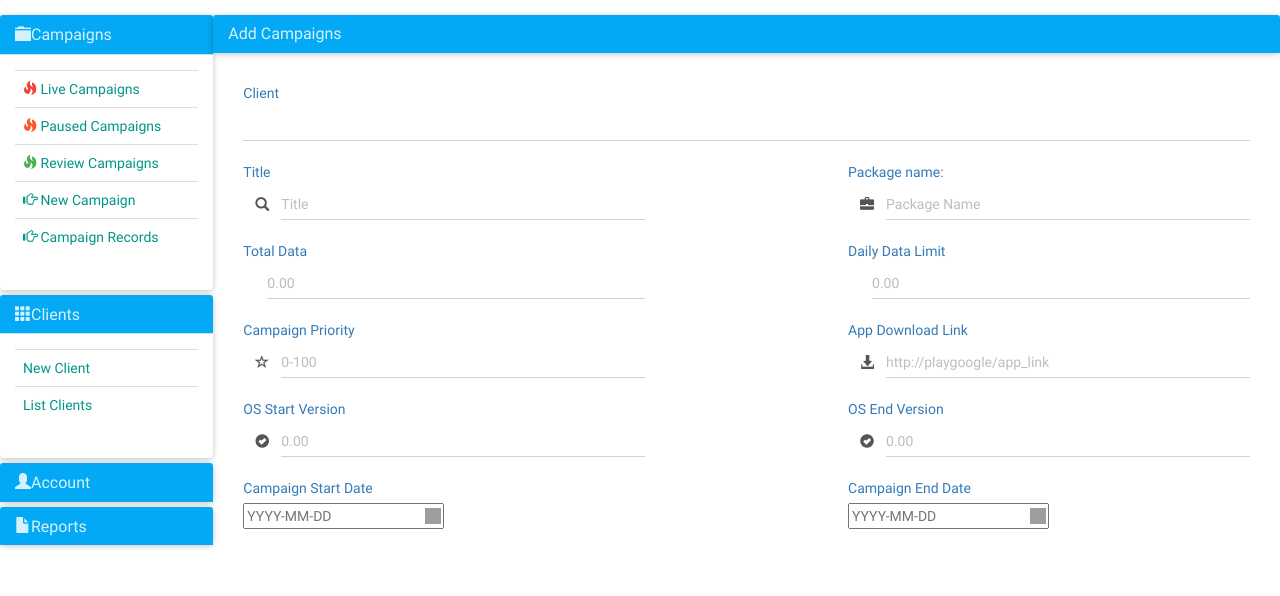
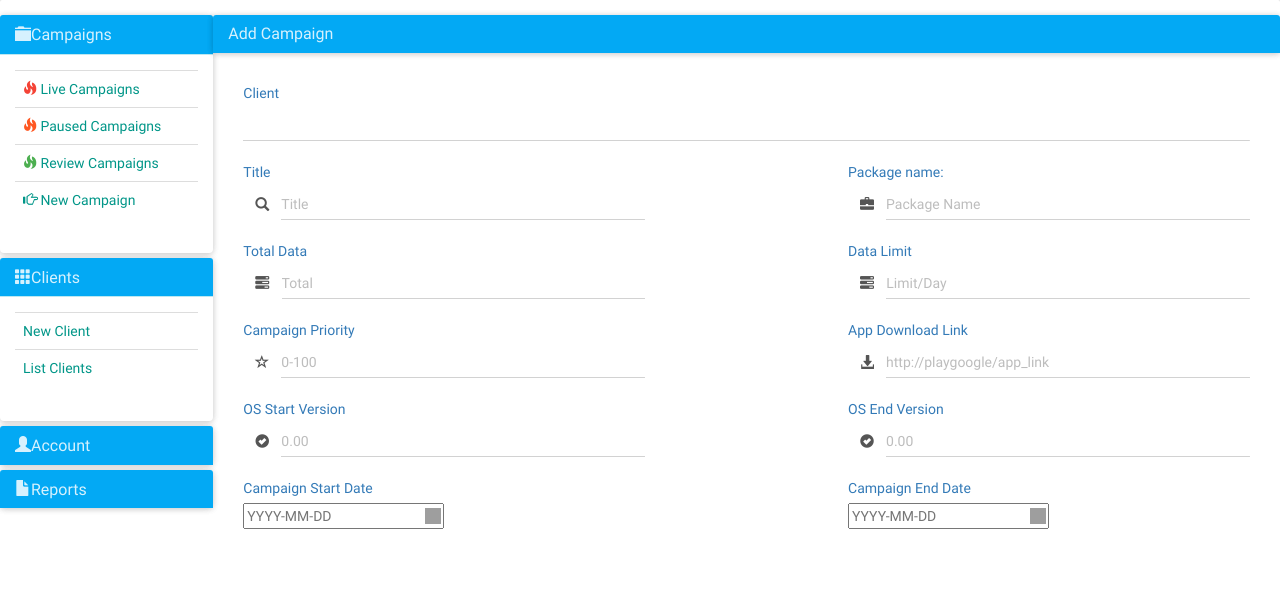
Before and after one commit to NTRsolutions/tbp, a CakePHP app: the page made by app/View/Campaigns/add.ctp in a window 1280 px wide. Shown: the top 596 px of the page. Run offline with PHP 8.4 and a stand-in for CakePHP, Linux system fonts and the light colour scheme; the template is opened without the code that fills it, so the values that code supplies are empty; form fields are guessed from the names that the template uses; some libraries are stand-ins or nearby versions; grey boxes are pictures that could not be loaded.

Commit message:
SideBar , Campaign Model Errors and Overall Design for website Updated.

```diff
--- a/app/Controller/CampaignsController.php
+++ b/app/Controller/CampaignsController.php
@@ -53,6 +53,7 @@ class CampaignsController extends AppController {
  * @return void
  */
 	public function add() {
+		$this->isLoggedIn();
 		if ($this->request->is('post')) {
 			$this->Campaign->create();
 			$this->Campaign->set($this->request->data);
@@ -78,7 +79,6 @@ class CampaignsController extends AppController {
 		$this->set(compact('clients'));
 	}
 
-
 /**
  * edit method
  *
@@ -87,6 +87,7 @@ class CampaignsController extends AppController {
  * @return void
  */
 	public function edit($id = null) {
+		$this->isLoggedIn();
 		if (!$this->Campaign->exists($id)) {
 			throw new NotFoundException(__('Invalid campaign'));
 		}
@@ -106,7 +107,7 @@ class CampaignsController extends AppController {
 				$this->fileUpload($upload_file,$upload_path);
 				$this->redirect(array('action' => 'view',$id));
 			}else{
-				$this->Session->setFlash(__(CAMPAIGN_NOT_UPDATED,'alert-box', array('class'=>'alert-danger')));
+				$this->Session->setFlash(CAMPAIGN_NOT_UPDATED,'alert-box', array('class'=>'alert-danger'));
 			}
 		}else{
 			$this->request->data = $old_data;
--- a/app/View/Campaigns/add.ctp
+++ b/app/View/Campaigns/add.ctp
@@ -1,3 +1,21 @@
+	<?php
+/*
+		echo $this->Form->input('client_id');
+		echo $this->Form->input('title');
+		echo $this->Form->input('package_name');
+		echo $this->Form->input('total_data');
+		echo $this->Form->input('daily_data_limit');
+		echo $this->Form->input('campaign_priority');
+		echo $this->Form->input('os_start_version');
+		echo $this->Form->input('os_end_version');
+		echo $this->Form->input('app_download_link');
+		echo $this->Form->input('app_logo_name');
+		echo $this->Form->input('start_date');
+		echo $this->Form->input('end_date');
+		echo $this->Form->input('type');
+		echo $this->Form->input('status');
+*/
+	?>
 <style>
 	.lbl-txt {
 		color: #337ab7;
@@ -11,7 +29,7 @@
 <div class="row" style="margin-bottom: 10px;">
 		<div class="panel panel-info">
 			<div class="panel-heading">
-				<h1 class="panel-title">Add Campaigns</h1>
+				<h1 class="panel-title">Add Campaign</h1>
 			</div>
 		</div>
 
@@ -62,28 +80,28 @@
 			<div class="col-xs-5">
 				<label class="lbl-txt">Total Data</label><br>
 	            <div class="input-group">
-	                <span class="input-group-addon"><span class="fa fa-inr"></span></span>
+	                <span class="input-group-addon"><span class="glyphicon glyphicon-tasks"></span></span>
 	                <?php echo $this->Form->input("total_data",array(
 	                			'label'=>false,
 	                			'required'=>false,
 	                			'class'=>'form-control',
-	                			'placeholder'=>'0.00'
+	                			'placeholder'=>'Total'
 								)
 							);
 					?>
 	            </div>
 	        </div>
 	        <div class="col-sm-5 pull-right">
-				<label class="lbl-txt">Daily Data Limit</label><br>
+				<label class="lbl-txt">Data Limit</label><br>
 			    <div class="input-group">
-	                <span class="input-group-addon"><span class="fa fa-inr"></span></span>
+	                <span class="input-group-addon"><span class="glyphicon glyphicon-tasks"></span></span>
 	                <?php echo $this->Form->input("daily_data_limit",array(
 	                			'label'=>false,
 	                			'required'=>false,
 	                			'class'=>'form-control',
-	                			'placeholder'=>'0.00'
-							)
-						);
+	                			'placeholder'=>'Limit/Day'
+								)
+							);
 					?>
 	        	</div>
 	         </div>
@@ -184,9 +202,7 @@
 	       </div>
 			<div class="col-sm-7 pull-right">
 				<div class="input-group">
-	                <?php
-						//echo $this->Html->image('', array('class'=>'prev_logo','alt'=>'No Logo Uploaded'));
-					?>
+	                <?php echo $this->Html->image(null, array('class'=>'prev_logo','alt'=>'No Logo Uploaded')); ?>
 				</div>
 			</div>
 		</div>
@@ -213,6 +229,7 @@
 	</div>
 </div>
 <script type="text/javascript">
+
 	$(document).ready(function(){
 		$("#startDate").Zebra_DatePicker({
 			direction: 1
@@ -233,8 +250,10 @@
 			}
 		});
 		/* To Preview App Logo */
+
 		$('#app_logo').on('change', function(){
 			$('.prev_logo')[0].src = window.URL.createObjectURL(this.files[0]);
 		});
 	});
+
 </script>
--- a/app/View/Elements/sidebar.ctp
+++ b/app/View/Elements/sidebar.ctp
@@ -62,16 +62,18 @@
 											 ); ?>
 								</td>
 							</tr>
-							<tr class="">
+							<!-- <tr class="">
 							    <td>
 									<span class="glyphicon glyphicon-hand-right text-primary"></span>
-									<?php echo $this->Html->link(__(
+									<?php
+									echo $this->Html->link(__(
 											'Campaign Records'),
 											 array('controller'=>'campaigns','action' => 'campaignRecords'),
 											 array('class'=>'side-menu')
-											 ); ?>
+											 );
+									?>
 							    </td>
-							</tr>
+							</tr> -->
 						</table>
 					</div>
 				</div>
--- a/app/webroot/css/style.css
+++ b/app/webroot/css/style.css
@@ -53,3 +53,10 @@ th a.asc:after {
 th a.desc:after {
 	content: ' ⇡';
 }
+
+/* For Error Cake's Default Error Messages*/
+.error-message{
+	clear: both;
+	padding: 5px !important;
+	color: #F30B0B !important;
+}
```
Also changed, not shown: app/Model/Campaign.php (+6 -6 lines).
